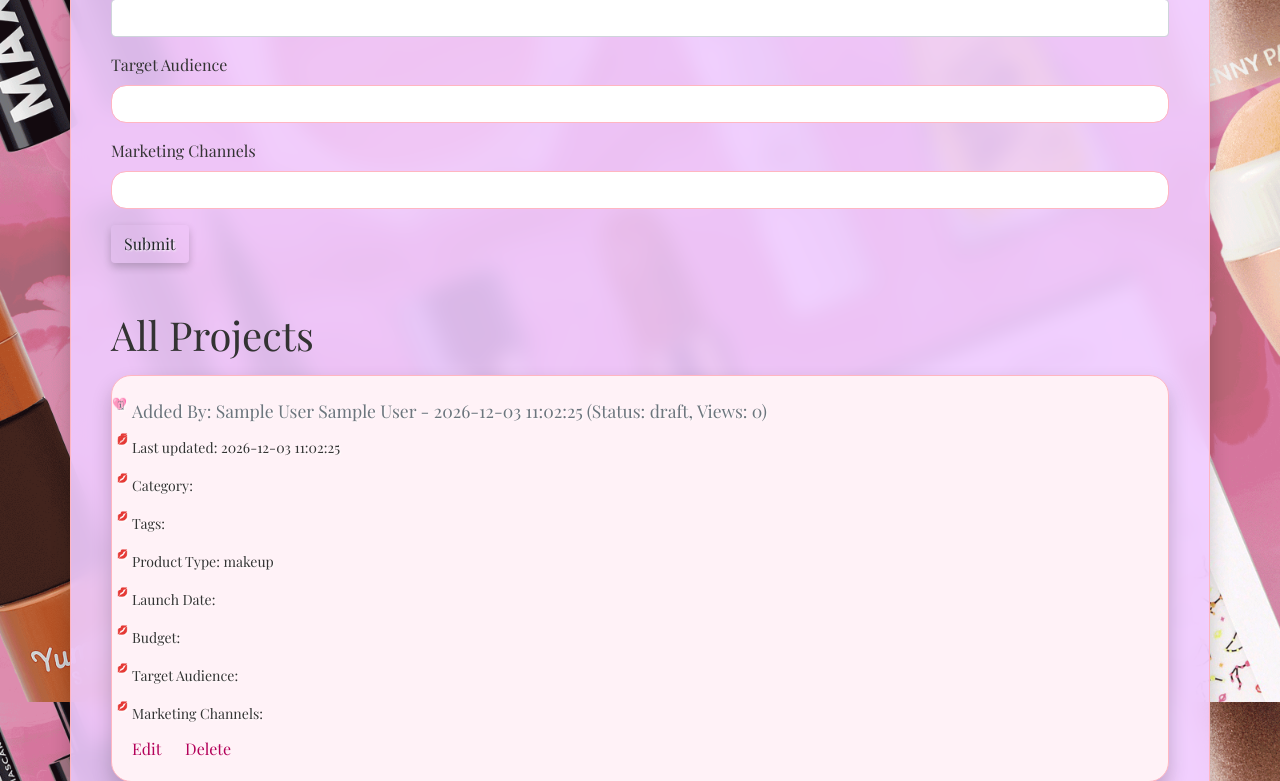
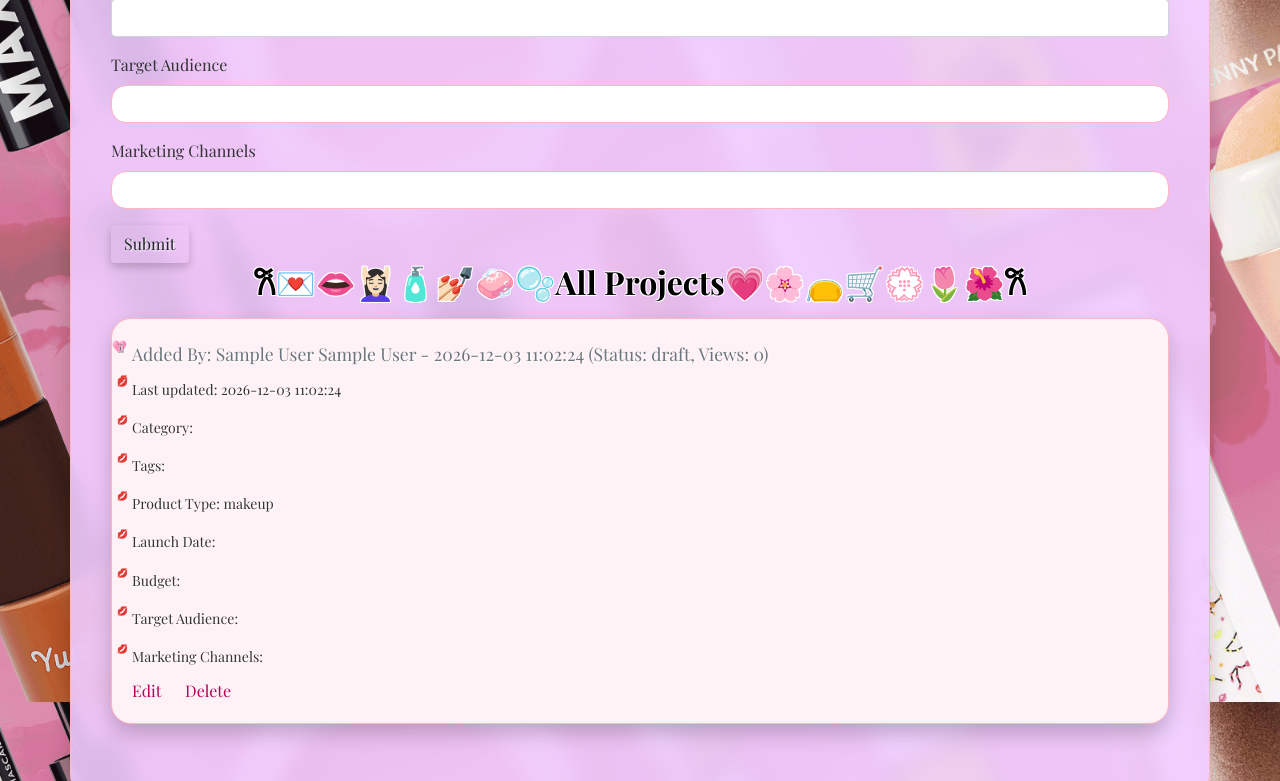
Before and after one commit to LeonalynC/MidtermExam, a PHP site: page / in a window 1280 px wide. Shown: the part 898-1679 px from the top of the page. Run offline with PHP 8.4, Linux system fonts and the light colour scheme; the visitor is signed in with stand-in values (Sample User, id 1).

Commit message:
index.php

```diff
--- a/index.php
+++ b/index.php
@@ -86,7 +86,7 @@
             <button type="submit" name="insertNewPostBtn" class="btn">Submit</button>
         </form>
 
-        <h1 class="mt-5">All Projects</h1>
+        <h1 class="stroke-text">𐙚💌👄💆🏻‍♀️🧴💅🏻🧼🫧All Projects💗🌸👝🛒💮🌷🌺𐙚</h1>
         <?php $getAllPosts = getAllPosts($pdo); ?>
         <?php foreach ($getAllPosts as $row) { ?>
             <div class="card mt-3">
```
